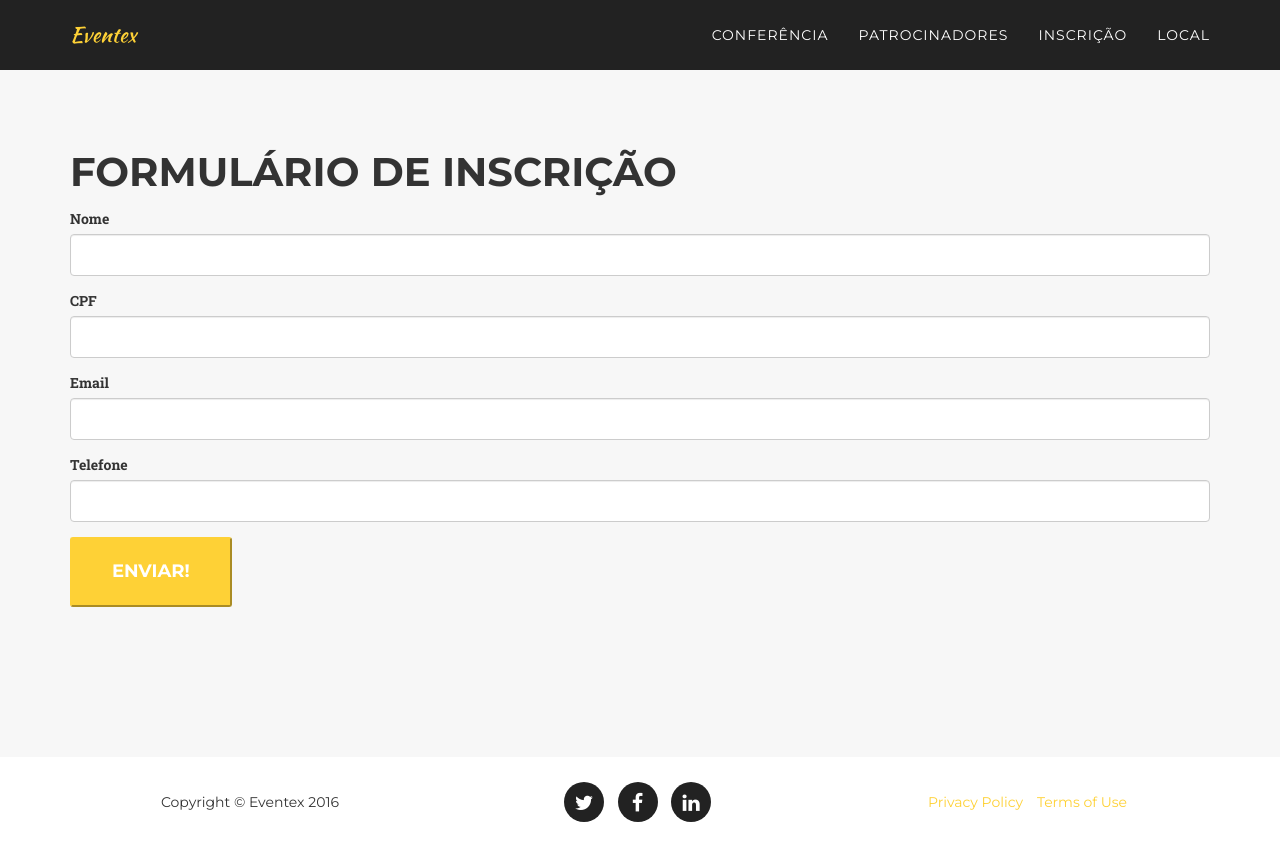
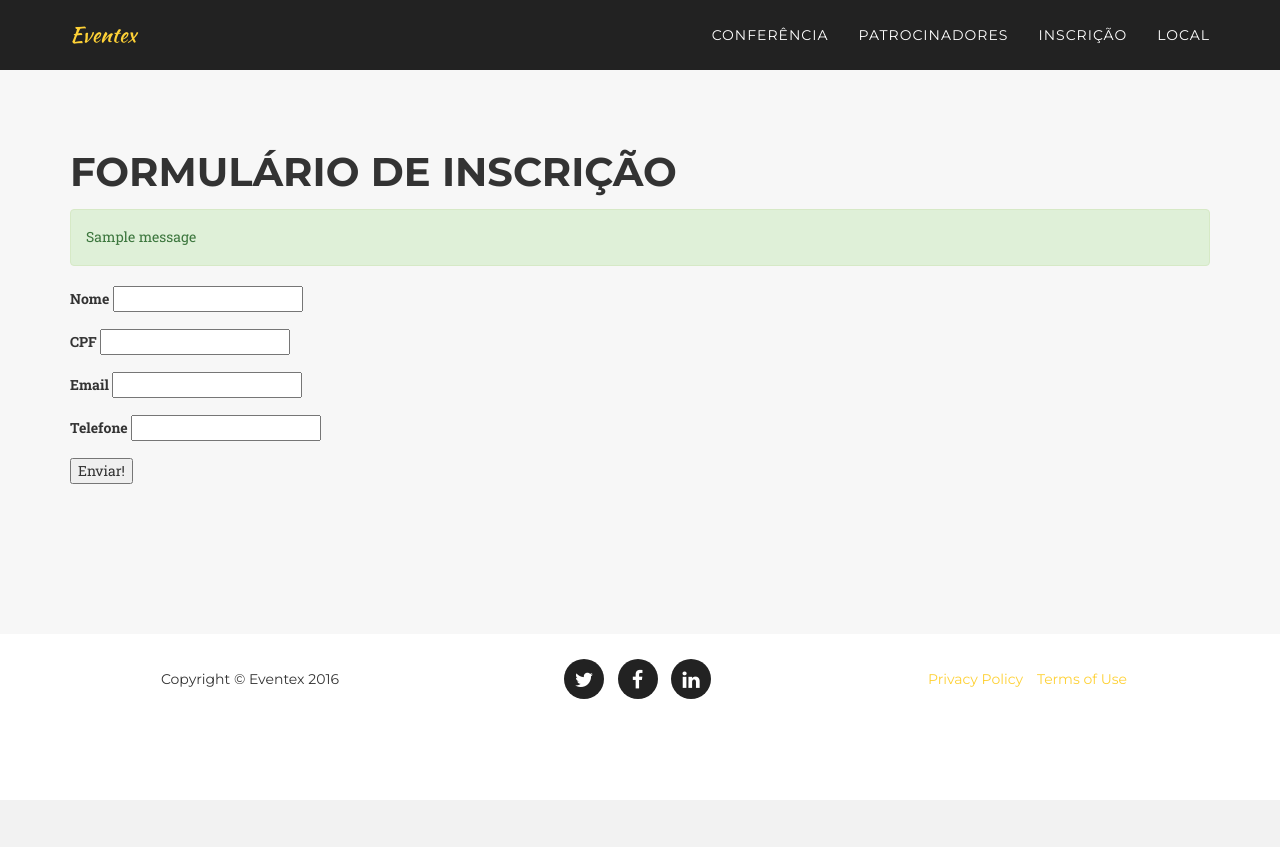
Before and after one commit to franklindias/eventex-1, a Django app: page /inscricao/ in a window 1280 px wide. After the commit the page ends 800 px from the top, so only its background shows below. Run offline with Django 3.2, Linux system fonts and the light colour scheme; tables that the repository leaves empty hold one stand-in row (values such as "Sample post"); one stand-in notice (Sample message) is shown; some libraries are stand-ins or nearby versions; some web fonts are replaced.

Commit message:
Performs subscription

```diff
--- a/eventex/core/static/css/agency.css
+++ b/eventex/core/static/css/agency.css
@@ -747,57 +747,3 @@ body {
 .white {
     color: white;
 }
-section#subscription .form-group input.form-control {
-    height: auto;
-}
-section#subscription .form-group input, section#subscription .form-group textarea {
-    padding: 20px;
-}
-section#subscription .form-control:focus {
-    border-color: #FED136;
-    box-shadow: none;
-}
-input[type=text], input[type=email] {
-    display: block;
-    width: 100%;
-    height: 34px;
-    padding: 6px 12px;
-    font-size: 14px;
-    line-height: 1.42857;
-    color: #555;
-    background-color: #FFF;
-    background-image: none;
-    border: 1px solid #CCC;
-    border-radius: 4px;
-    box-shadow: 0px 1px 1px rgba(0, 0, 0, 0.075) inset;
-    transition: border-color 0.15s ease-in-out 0s, box-shadow 0.15s ease-in-out 0s;
-}
-
-input[type=submit] {
-    color: #FFF;
-    background-color: #FED136;
-    border-color: #FED136;
-    font-family: Montserrat,"Helvetica Neue",Helvetica,Arial,sans-serif;
-    text-transform: uppercase;
-    font-weight: 700;
-    border-radius: 3px;
-    font-size: 18px;
-    padding: 20px 40px;
-    display: inline-block;
-    margin-bottom: 0;
-    line-height: 1.42857;
-    text-align: center;
-    white-space: nowrap;
-    vertical-align: middle;
-    cursor: pointer;
-    -moz-user-select: none;
-    background-image: none;
-    overflow: visible;
-}
-
-input[type=submit]:hover, input[type=submit]:focus, input[type=submit]:active, input[type=submit].active {
-    color: #FFF;
-    background-color: #FEC503;
-    border-color: #F6BF01;
-    text-decoration: none;
-}
--- a/eventex/subscriptions/templates/subscriptions/subscription_form.html
+++ b/eventex/subscriptions/templates/subscriptions/subscription_form.html
@@ -71,6 +71,13 @@
         <section id="subscription" class="bg-light-gray">
             <div class="container">
                 <h2 class="section-heading">Formulário de Inscrição</h2>
+                {% if messages %}
+                    {% for message in messages %}
+                        <div class="alert alert-success" role="alert">
+                            <p>{{ message }}</p>
+                        </div>
+                    {% endfor %}
+                {% endif %}
                 <form action="." method="post">
                     {% csrf_token %}
                     <div class="form-group">
--- a/eventex/subscriptions/views.py
+++ b/eventex/subscriptions/views.py
@@ -1,7 +1,30 @@
+from django.contrib import messages
+from django.core import mail
+from django.http import HttpResponseRedirect, HttpResponse
 from django.shortcuts import render
+from django.template.loader import render_to_string
 from eventex.subscriptions.forms import SubscriptionForm
 
 
 def subscribe(request):
-    context = {'form': SubscriptionForm()}
-    return render(request, 'subscriptions/subscription_form.html', context)
+    if request.method == 'POST':
+        form = SubscriptionForm(request.POST)
+
+        if form.is_valid():
+            body = render_to_string('subscriptions/subscription_email.txt', form.cleaned_data)
+
+            mail.send_mail('Confirmação de Inscrição',
+                           body,
+                           'contato@eventex.com.br',
+                           ['contato@eventex.com.br',
+                            form.cleaned_data['email']])
+
+            messages.success(request, 'Inscrição realizada com sucesso!')
+
+            return HttpResponseRedirect('/inscricao/')
+        else:
+            return render(request, 'subscriptions/subscription_form.html', {'form': form})
+
+    else:
+        context = {'form': SubscriptionForm()}
+        return render(request, 'subscriptions/subscription_form.html', context)
```
Also changed, not shown: eventex/settings.py (+10 -0 lines), eventex/subscriptions/templates/subscriptions/subscription_email.txt (added, +19 -0 lines), eventex/subscriptions/tests.py (+69 -0 lines).
